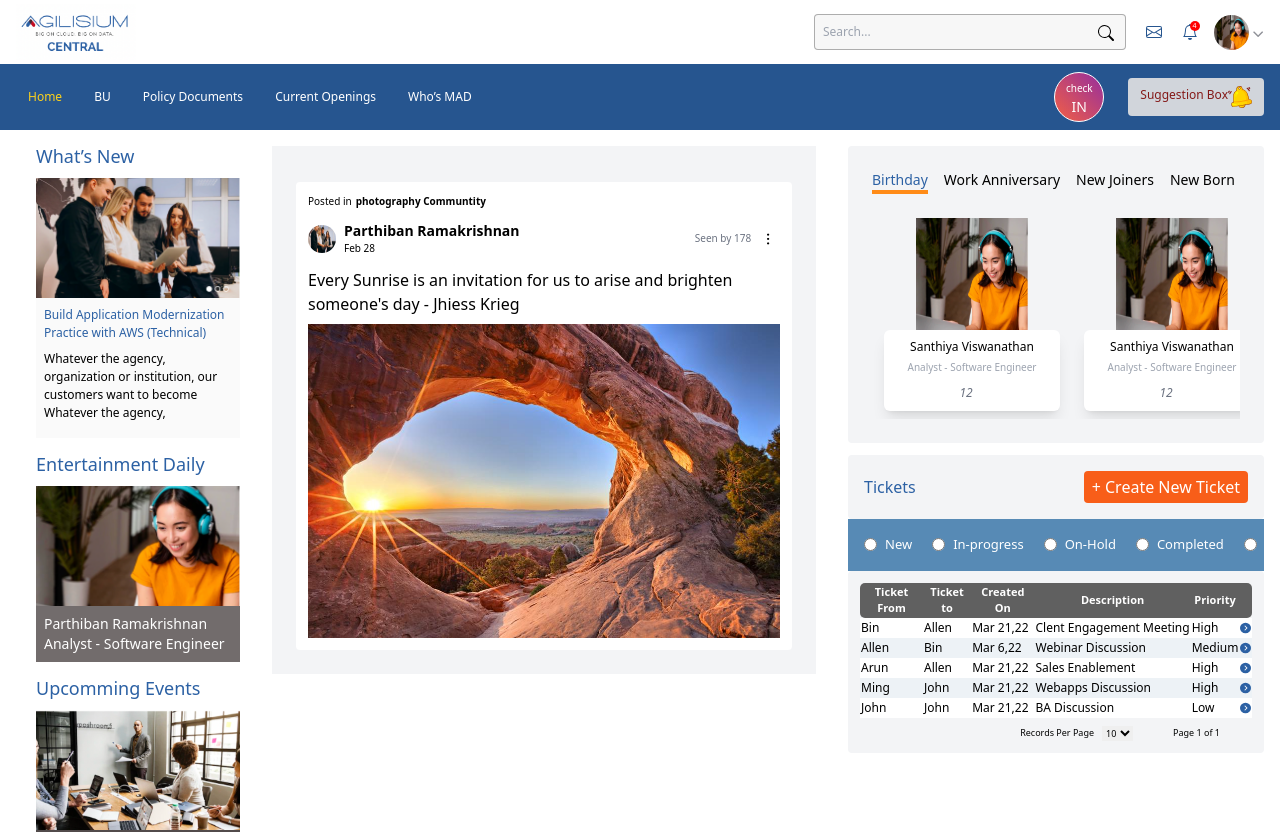
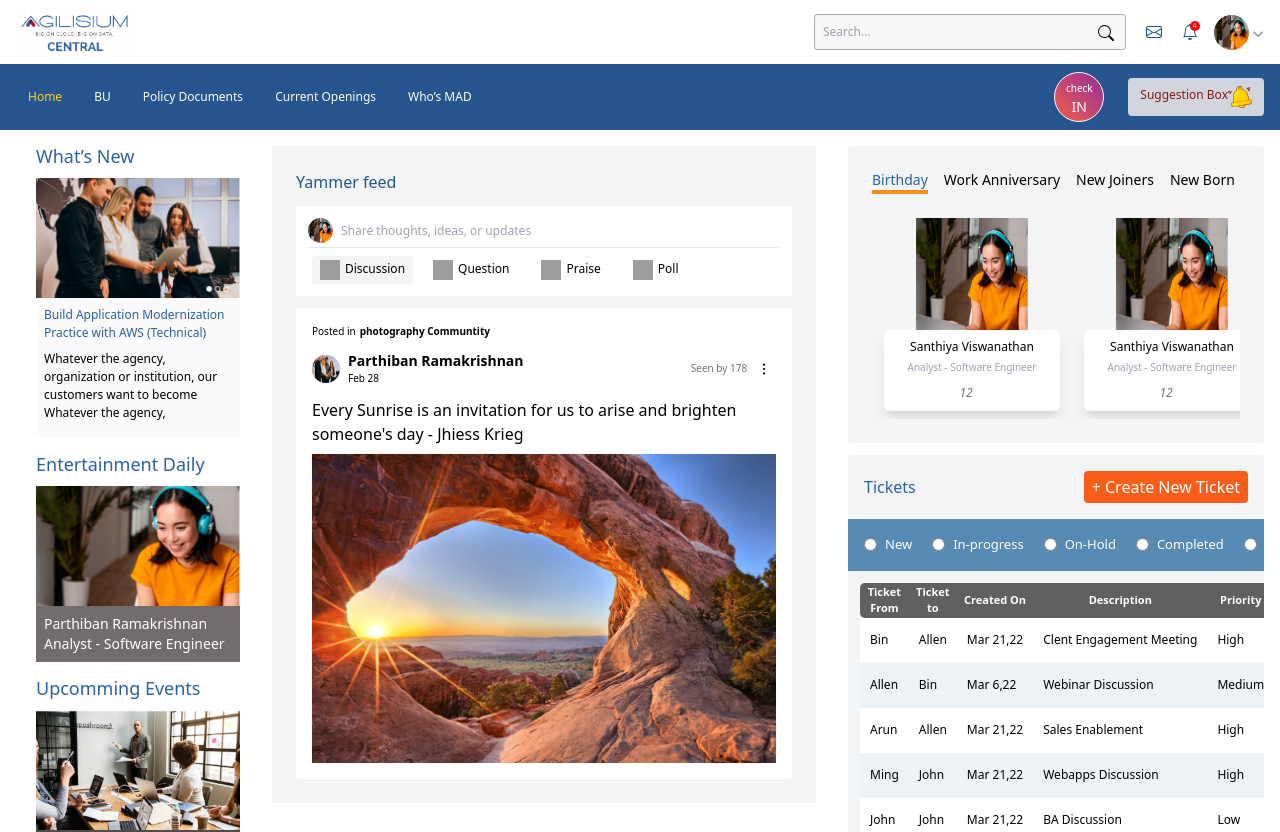
Before and after one commit to Jaga15/agilisium-central, a Next.js app: page / in a window 1280 px wide. Shown: the top 832 px of the page. Built offline with nearby package versions, Linux system fonts and the light colour scheme; grey boxes are pictures that could not be loaded.

Commit message:
components updated

```diff
--- /dev/null
+++ b/components/CreatePost/CreatePost.module.css
@@ -0,0 +1,24 @@
+.buttons button {
+  display: flex;
+  border: none;
+  font-size: 12px;
+}
+
+.buttons button img {
+  width: 20px;
+  height: 20px;
+  margin-right: 5px;
+}
+.feedinput input {
+  border: none;
+  font-size: 12px;
+}
+.feedinput input:focus {
+  outline: 0;
+  font-size: 12px;
+}
+.feedinput img {
+  width: 25px;
+  height: 25px;
+  border-radius: 50%;
+}
--- /dev/null
+++ b/components/CreatePost/CreatePost.tsx
@@ -0,0 +1,37 @@
+import classes from './CreatePost.module.css'
+
+const CreatePost = () => {
+  return (
+    <div className="p-3 bg-white rounded">
+      <div className={`pb-1 flex items-center ${classes.feedinput}`}>
+        <img className=" mr-2" src="assets/images/l2.png" />
+        <input
+          className="w-full"
+          type="text"
+          placeholder="Share thoughts, ideas, or updates"
+        />
+      </div>
+      <hr className="m-0" />
+      <div className={`flex pt-2 ${classes.buttons}`}>
+        <button className="bg-gray-100 px-2 py-1 mx-1 rounded">
+          <img src="//outlook-1.cdn.office.net/yammer/20220315001.3093956/images/Discussion-1d465a271c5923cffdbeed6c5d220058.svg" />
+          Discussion
+        </button>
+        <button className=" mx-2 rounded px-2 py-1 ">
+          <img src="//outlook-1.cdn.office.net/yammer/20220315001.3093956/images/Question-a50d2ac128852243612198a48721814f.svg" />
+          Question
+        </button>
+        <button className=" mx-2 rounded px-2 py-1 ">
+          <img src="//outlook-1.cdn.office.net/yammer/20220315001.3093956/images/Praise-df4e83c30b8406fc970964e92af1f213.svg" />
+          Praise
+        </button>
+        <button className=" mx-2 rounded px-2 py-1 ">
+          <img src="//outlook-1.cdn.office.net/yammer/20220315001.3093956/images/Poll-f3d62d62327271cf28887501cb5ed09d.svg" />
+          Poll
+        </button>
+      </div>
+    </div>
+  )
+}
+
+export default CreatePost
--- a/components/Post/Post.tsx
+++ b/components/Post/Post.tsx
@@ -12,7 +12,7 @@ interface PostType {
 
 const Post = (props: PostType) => {
   return (
-    <div className="p-3 bg-white mt-3 rounded hover:shadow-xl">
+    <div className="p-4 bg-white mt-3 rounded hover:shadow-xl">
       <p className={classes.fvsmall}>
         Posted in
         <span className="font-semibold pl-1">{props.postgroup}</span>
--- a/components/TableComponent/TableComponent.module.css
+++ b/components/TableComponent/TableComponent.module.css
@@ -19,12 +19,18 @@
   padding-left: 2px;
 }
 .table > tbody > tr > td > img {
-  width: 12px;
-  height: 12px;
+  width: 25px;
+  height: 25px;
 }
 .table > tbody > tr:nth-child(even) > td,
 .table > tbody > tr:nth-child(even) > th {
   background-color: #edf2f6;
+}
+.table > tbody > tr > td {
+  padding: 10px;
+}
+.table > tbody > tr > td:last-child {
+  padding-right: 4px;
 }
 .table > tbody > tr:nth-child(odd) > td,
 .table > tbody > tr:nth-child(odd) > th {
--- a/pages/_app.tsx
+++ b/pages/_app.tsx
@@ -1,8 +1,19 @@
 import '../styles/globals.css'
 import type { AppProps } from 'next/app'
+// import Head from 'next/head'
 
 function MyApp({ Component, pageProps }: AppProps) {
-  return <Component {...pageProps} />
+  return (
+    <div>
+      {/* <Head>
+        <script
+          src="https://kit.fontawesome.com/81c88ca9af.js"
+          crossOrigin="anonymous"
+        ></script>
+      </Head> */}
+      <Component {...pageProps} />
+    </div>
+  )
 }
 
 export default MyApp
--- a/pages/index.tsx
+++ b/pages/index.tsx
@@ -10,6 +10,7 @@ import Events from '../components/Events/Events'
 import WallOfFameCard from '../components/WallOfFameCard/WallOfFameCard'
 import TableComponent from '../components/TableComponent/TableComponent'
 import classes from '../styles/Home.module.css'
+import CreatePost from '../components/CreatePost/CreatePost'
 
 const tabledata = [
   {
@@ -157,6 +158,8 @@ const Home: NextPage = () => {
 
         <div className={classes['w-45']}>
           <div className=" bg-gray-100 p-6 m-4">
+            <p className={` pb-3 ${classes.feedHeading}`}>Yammer feed</p>
+            <CreatePost />
             <Post
               postgroup="photography Communtity"
               posteduserimage="assets/images/l1.png"
--- a/styles/Home.module.css
+++ b/styles/Home.module.css
@@ -7,3 +7,6 @@
 .w-35 {
   width: 35vw;
 }
+.feedHeading {
+  color: #26558f;
+}
```
